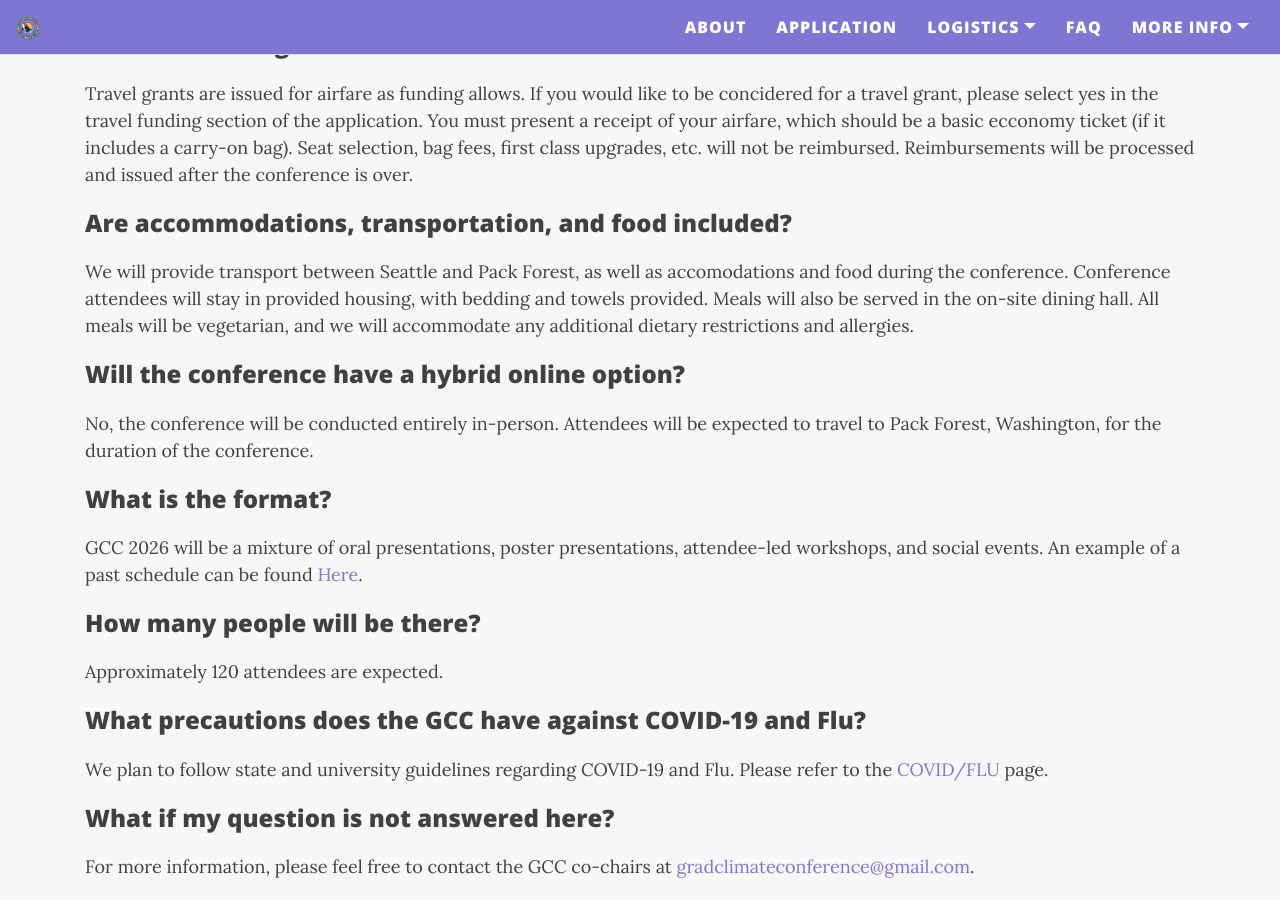
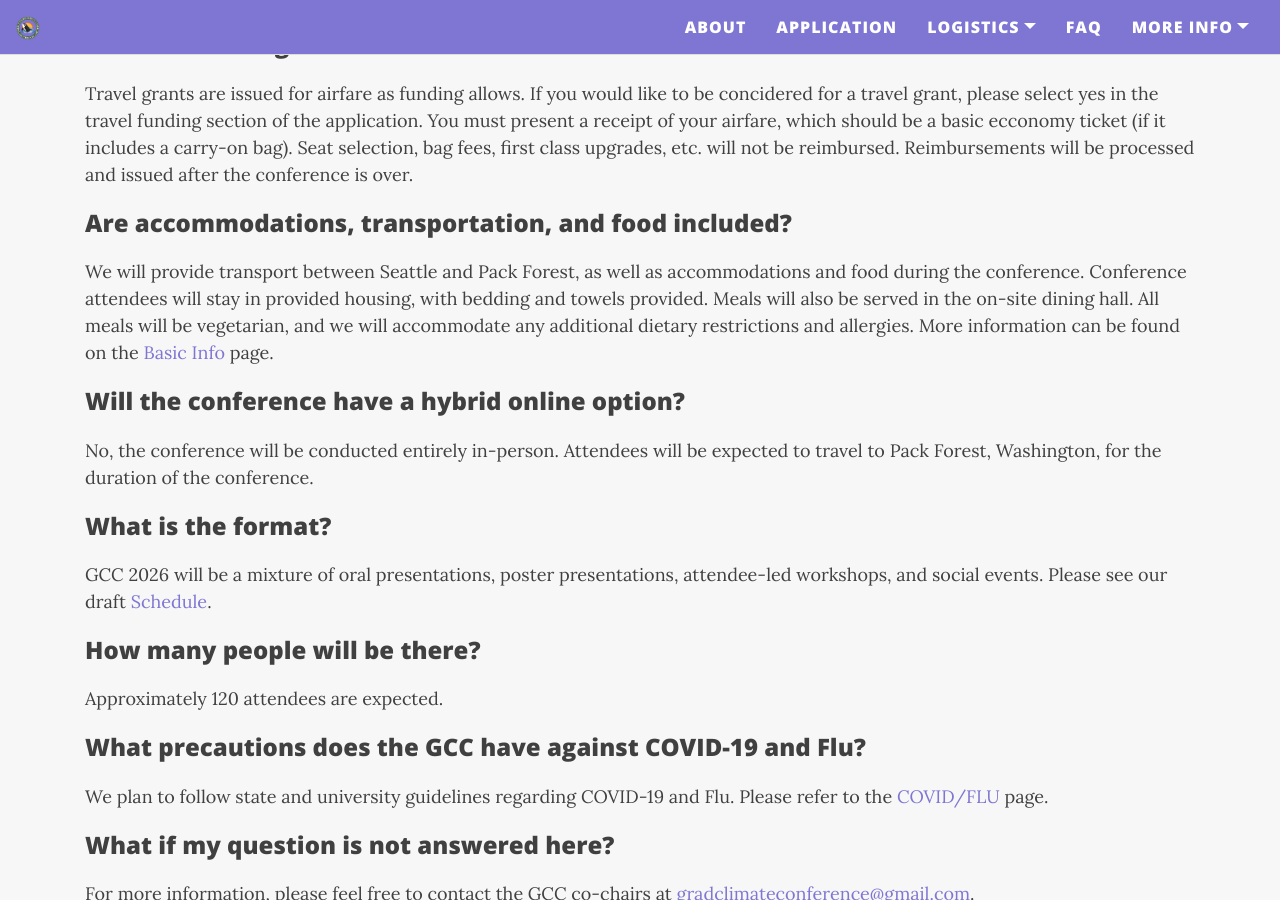
Before and after one commit to graduateclimateconference/graduateclimateconference.github.io, a Jekyll site: the page built from faq.md, in a window 1280 px wide and 900 px high, scrolled down 1306 px. Built offline with Jekyll 4.4.1, drawn with Linux system fonts in a browser that asks for light colours; nearby versions of some CDN libraries.

Commit message:
Update faq.md

```diff
--- a/faq.md
+++ b/faq.md
@@ -52,7 +52,7 @@ Travel grants are issued for airfare as funding allows. If you would like to be
 
 ### Are accommodations, transportation, and food included?
 
-We will provide transport between Seattle and Pack Forest, as well as accomodations and food during the conference. Conference attendees will stay in provided housing, with bedding and towels provided. Meals will also be served in the on-site dining hall. All meals will be vegetarian, and we will accommodate any additional dietary restrictions and allergies. <!-- More information can be found on the [Logistics](https://graduateclimateconference.github.io/logistics2023/) page. -->
+We will provide transport between Seattle and Pack Forest, as well as accommodations and food during the conference. Conference attendees will stay in provided housing, with bedding and towels provided. Meals will also be served in the on-site dining hall. All meals will be vegetarian, and we will accommodate any additional dietary restrictions and allergies. More information can be found on the [Basic Info](https://graduateclimateconference.github.io/logistics/) page.
 
 ### Will the conference have a hybrid online option?
 
@@ -60,7 +60,7 @@ No, the conference will be conducted entirely in-person. Attendees will be expec
 
 ### What is the format?
 
-GCC 2026 will be a mixture of oral presentations, poster presentations, attendee-led workshops, and social events. An example of a past schedule can be found [Here](https://graduateclimateconference.github.io/pdf/GCC_schedule.pdf).
+GCC 2026 will be a mixture of oral presentations, poster presentations, attendee-led workshops, and social events. Please see our draft [Schedule](https://graduateclimateconference.github.io/schedule/).
 
 ### How many people will be there?
 
```
